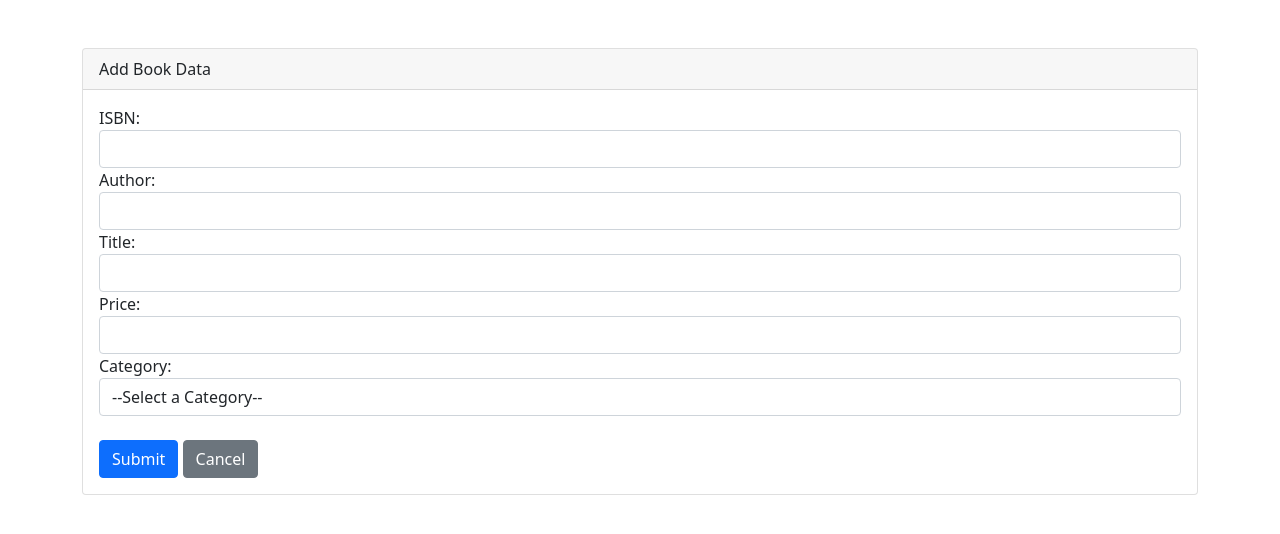
After one commit to PinKevin/Bookorama, a PHP site: page /add_book.php in a window 1280 px wide. The commit adds this page. Shown: the top 534 px of the page. Run offline with PHP 8.4, Linux system fonts and the light colour scheme.

Commit message:
Menambahkan logika add_book.php

```diff
--- /dev/null
+++ b/Bookorama-App/add_book.php
@@ -0,0 +1,120 @@
+<?php
+require_once('../Bookorama-App/lib/db_login.php');
+
+if (isset($_POST['submit'])) {
+    $valid = TRUE;
+
+    $isbn = test_input($_POST['isbn']);
+    if ($isbn == '') {
+        $error_isbn = 'ISBN is required';
+        $valid = FALSE;
+    }
+
+    $author = test_input($_POST['author']);
+    if ($author == '') {
+        $error_author = 'Author is required';
+        $valid = FALSE;
+    }
+
+    $title = test_input($_POST['title']);
+    if ($title == '') {
+        $error_title = 'Title is required';
+        $valid = FALSE;
+    }
+
+    $price = test_input($_POST['price']);
+    if ($price == '') {
+        $error_price = 'Price is required';
+        $valid = FALSE;
+    }
+
+    $category = $_POST['category'] ?? '';
+    if ($category == '') {
+        $error_category = 'Category is required';
+        $valid = FALSE;
+    }
+
+    if ($valid) {
+        // Kueri
+        $query = "INSERT INTO books
+                    VALUES ('" . $isbn . "',
+                            '" . $author . "',
+                            '" . $title . "',
+                            '" . $price . "',
+                            (SELECT categoryid FROM categories WHERE name = '" . $category . "'))
+                ";
+
+        // Eksekusi kueri
+        $result = $db->query($query);
+        if (!$result) {
+            die('Could not query the database: <br/>' . $db->error . '<br>Query:' . $query);
+        } else {
+            $db->close();
+            header('Location: view_books.php');
+        }
+    }
+}
+?>
+<?php include('./header.php') ?>
+<br>
+<div class="card mt-4">
+    <div class="card-header">Add Book Data</div>
+    <div class="card-body">
+        <form action="add_book.php" method="POST" autocomplete="on">
+            <div class="form-group">
+                <label for="isbn">ISBN:</label>
+                <input type="text" class="form-control" id="isbn" name="isbn">
+                <div class="error">
+                    <?php if (isset($error_isbn))
+                        echo $error_isbn ?>
+                </div>
+            </div>
+            <div class="form-group">
+                <label for="author">Author:</label>
+                <input type="text" class="form-control" id="author" name="author">
+                <div class="error">
+                    <?php if (isset($error_author))
+                        echo $error_author ?>
+                </div>
+            </div>
+            <div class="form-group">
+                <label for="title">Title:</label>
+                <input type="text" class="form-control" id="title" name="title">
+                <div class="error">
+                    <?php if (isset($error_title))
+                        echo $error_title ?>
+                </div>
+            </div>
+            <div class="form-group">
+                <label for="price">Price:</label>
+                <input type="number" class="form-control" id="price" name="price" step="0.01">
+                <div class="error">
+                    <?php if (isset($error_price))
+                        echo $error_price ?>
+                </div>
+            </div>
+            <div class="form-group">
+                <label for="category">Category:</label>
+                <select name="category" id="category" class="form-control">
+                    <option value="" selected disabled>--Select a Category--</option>
+                    <option value="Computer">Computer</option>
+                    <option value="Design">Design</option>
+                    <option value="Fiction">Fiction</option>
+                    <option value="Cooking">Cooking</option>
+                    <option value="Architecture">Architecture</option>
+                </select>
+                <div class="error">
+                    <?php if (isset($error_category))
+                        echo $error_category ?>
+                </div>
+            </div>
+            <br>
+            <button type="submit" class="btn btn-primary" name="submit" value="submit">Submit</button>
+            <a href="view_books.php" class="btn btn-secondary">Cancel</a>
+        </form>
+    </div>
+</div>
+<?php include('./footer.php') ?>
+<?php
+$db->close();
+?>
--- a/Bookorama-App/view_books.php
+++ b/Bookorama-App/view_books.php
@@ -2,6 +2,8 @@
 <div class="card mt-5">
     <div class="card-header">Books Data</div>
     <div class="card-body">
+        <a href="add_book.php" class="btn btn-primary mb-4">+ Add Book Data</a>
+        <br>
         <table class="table table-striped">
             <tr>
                 <th>ISBN</th>
```
